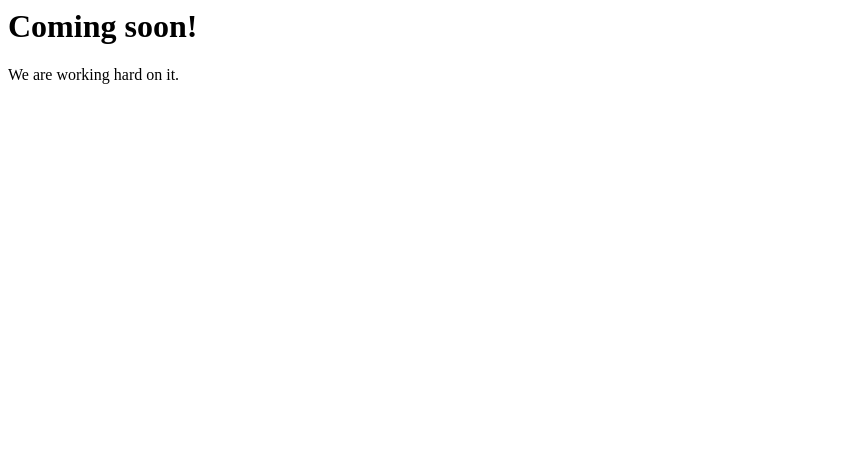
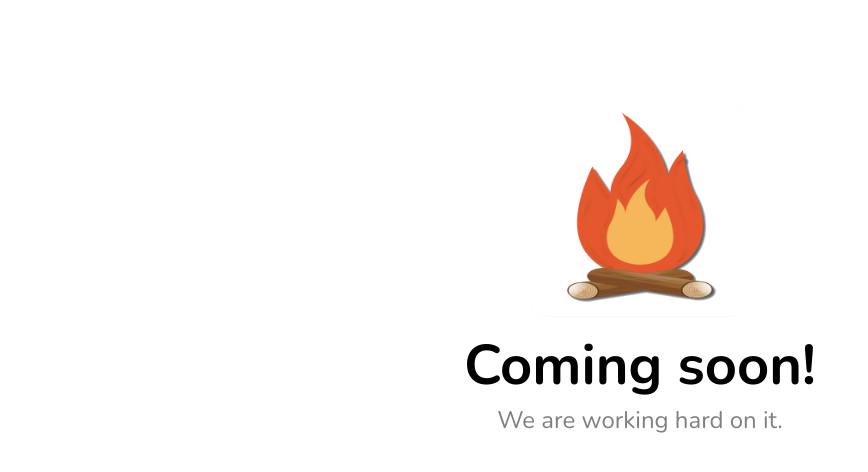
Before and after one commit to tribecamp/coming-soon, a plain HTML site: page index.html in a window 1280 px wide. Shown: the whole page, without its empty margins (0-868 px from the left). Drawn offline with nearby package versions, Linux system fonts and the light colour scheme.

Commit message:
Restructured index.html

```diff
--- a/index.html
+++ b/index.html
@@ -1,11 +1,20 @@
+<!DOCTYPE html>
 <html lang="en">
-  <head>
-    <title>Under construction</title>
-  </head>
-  <body>
-    <h1>Coming soon!</h1>
-    <p>
+<head>
+  <meta charset="UTF-8">
+  <meta name="viewport" content="width=device-width, initial-scale=1.0">
+  <meta http-equiv="X-UA-Compatible" content="ie=edge">
+  <link href="https://fonts.googleapis.com/css?family=Nunito:300,400,700" rel="stylesheet">
+  <link rel="stylesheet" href="./css/master.css">
+  <title>Coming Soon</title>
+</head>
+<body>
+  <div class="container">
+    <img class="logo" src="./img/logo@512px.png" alt="Tribecamp Logo">
+    <h1 class="caption">Coming soon!</h1>
+    <p class="desc">
       We are working hard on it.
     </p>
-  </body>
+  </div>
+</body>
 </html>
```
